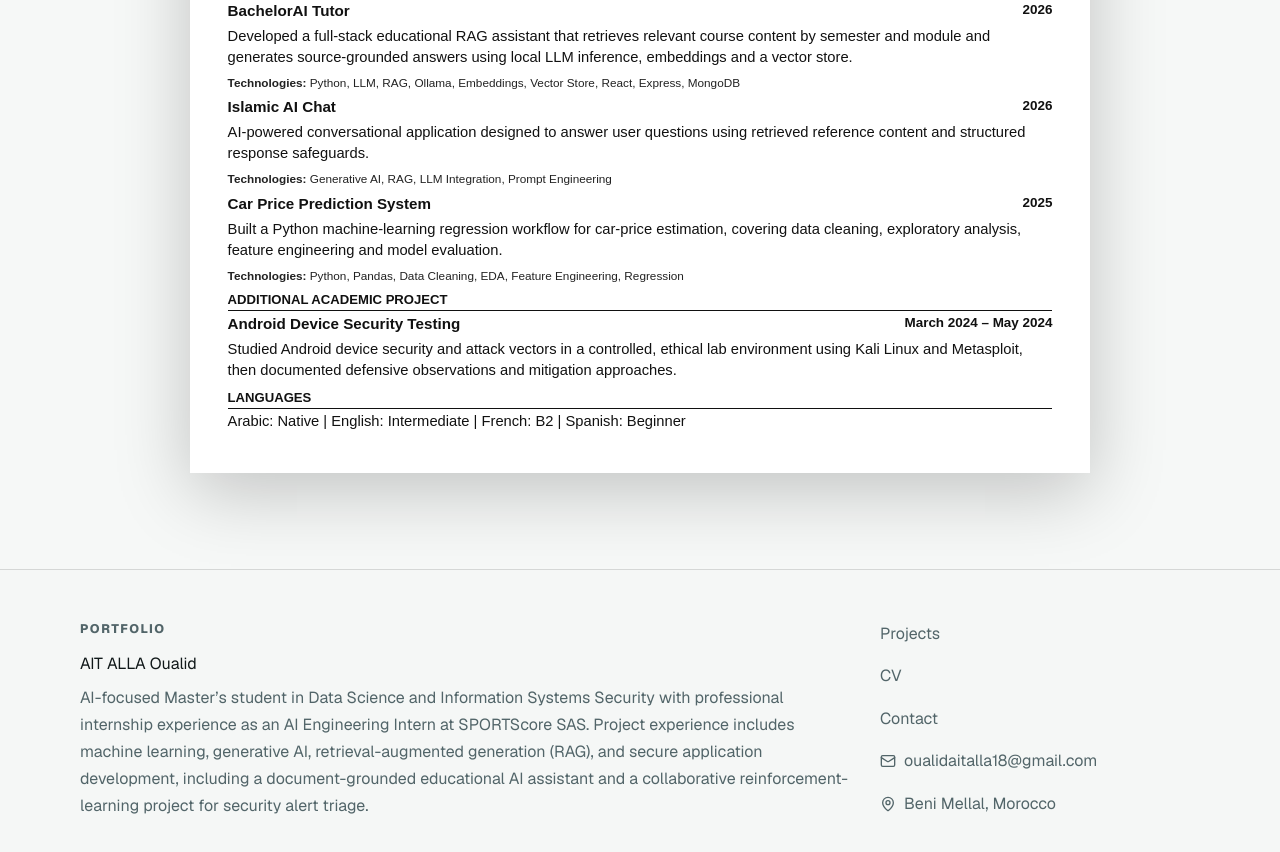
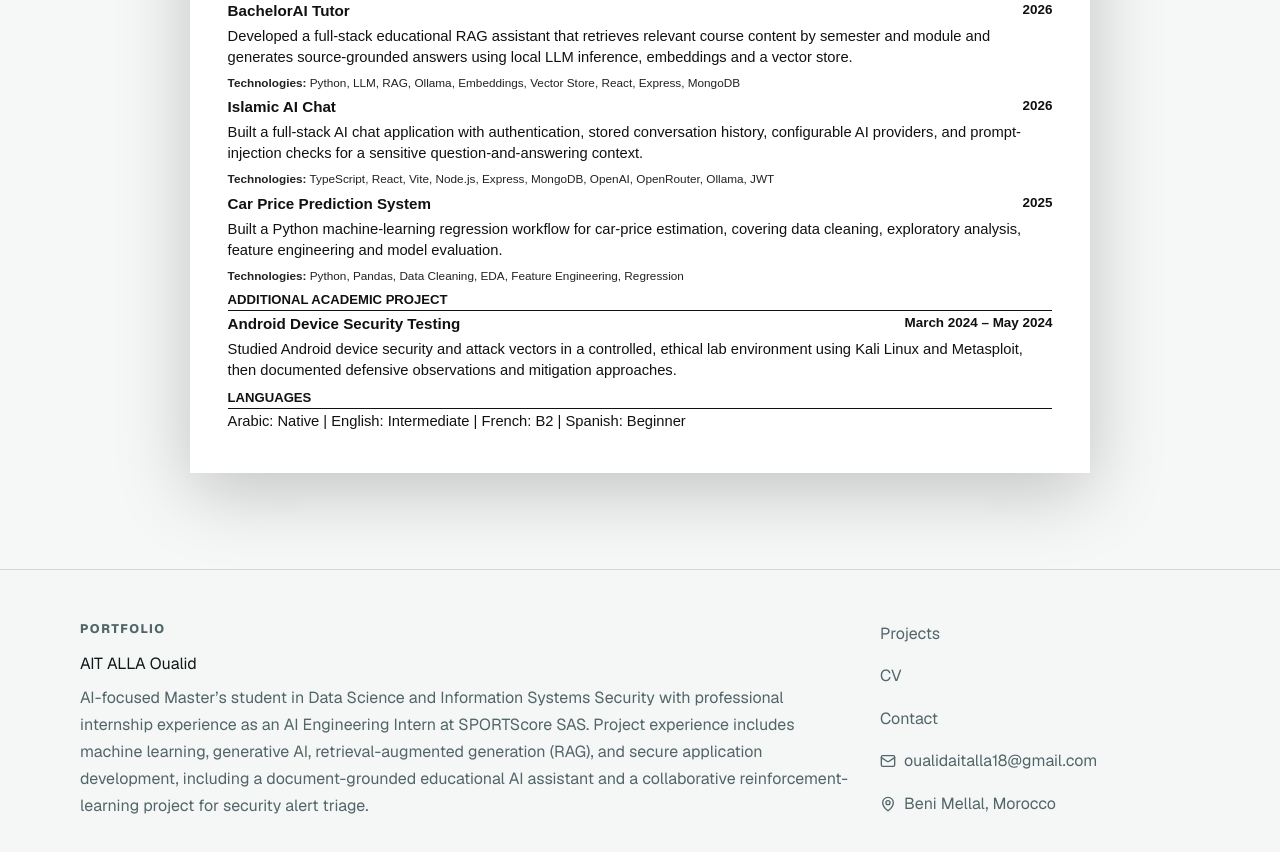
Before and after one commit to gimuser/Portfulio, a Next.js app: page /cv in a window 1280 px wide. Shown: the part 1380-2232 px from the top of the page. Built offline with nearby package versions, Linux system fonts and the light colour scheme.

Commit message:
Align Islamic AI Chat CV summary with verified project scope

```diff
--- a/data/cv.ts
+++ b/data/cv.ts
@@ -187,10 +187,10 @@ export const cvProjects: CvProject[] = [
     title: { en: "Islamic AI Chat", fr: "Islamic AI Chat" },
     year: "2026",
     summary: {
-      en: "AI-powered conversational application designed to answer user questions using retrieved reference content and structured response safeguards.",
-      fr: "Application conversationnelle basée sur l’IA, conçue pour répondre aux questions à partir de contenus de référence récupérés et de mécanismes de validation structurée des réponses.",
+      en: "Built a full-stack AI chat application with authentication, stored conversation history, configurable AI providers, and prompt-injection checks for a sensitive question-and-answering context.",
+      fr: "Développement d’une application full-stack de chat IA avec authentification, historique des conversations, fournisseurs IA configurables et contrôles contre les injections de prompt pour un contexte de questions-réponses sensible.",
     },
-    technologies: ["Generative AI", "RAG", "LLM Integration", "Prompt Engineering"],
+    technologies: ["TypeScript", "React", "Vite", "Node.js", "Express", "MongoDB", "OpenAI", "OpenRouter", "Ollama", "JWT"],
   },
   {
     slug: "car-price-prediction-system",
```
